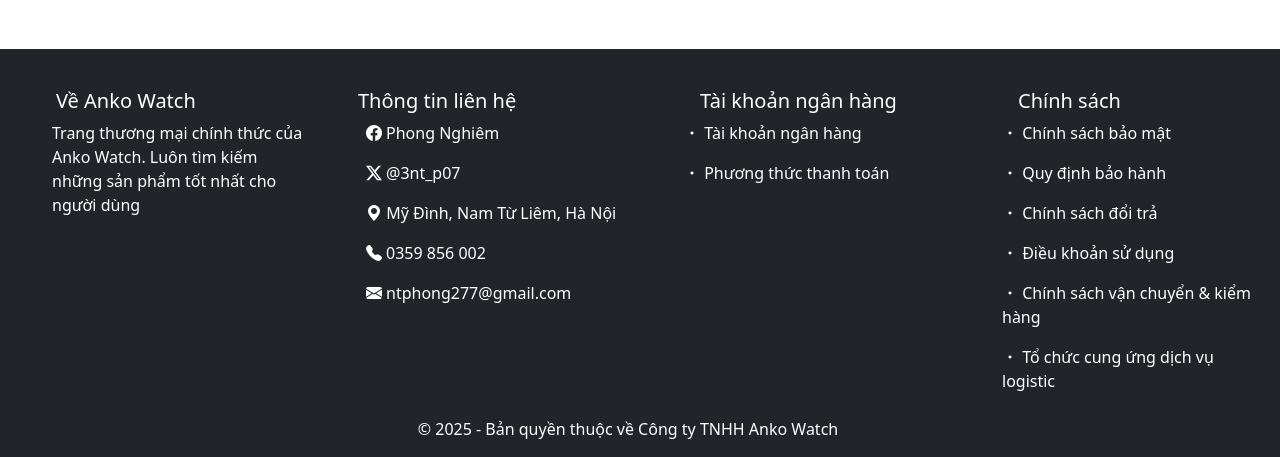
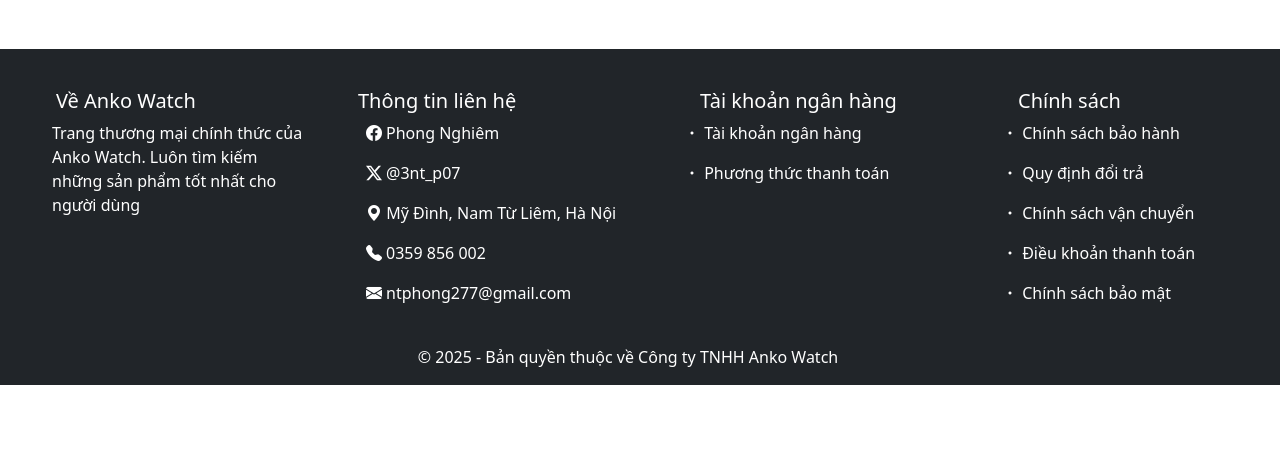
Before and after one commit to nhims2073/AnkoWatch-Ecommerce, a Flask app: page /register in a window 1280 px wide. Shown: the part 1142-1599 px from the top of the page. After the commit the page ends 1527 px from the top, so only its background shows below. Run offline with Flask 3, Linux system fonts and the light colour scheme; some libraries are stand-ins or nearby versions.

Commit message:
update policy

```diff
--- a/templates/base/footer.html
+++ b/templates/base/footer.html
@@ -19,13 +19,12 @@
             <ul><i class="bi bi-dot"></i> Phương thức thanh toán</ul>
         </div>
         <div class="col-xl-3 col-lg-3 col-md-6 col-sm-6">
-            <h5 class="ms-5">Chính sách</h5>
-            <ul><i class="bi bi-dot"></i> Chính sách bảo mật</ul>
-            <ul><i class="bi bi-dot"></i> Quy định bảo hành</ul>
-            <ul><i class="bi bi-dot"></i> Chính sách đổi trả</ul>
-            <ul><i class="bi bi-dot"></i> Điều khoản sử dụng</ul>
-            <ul><i class="bi bi-dot"></i> Chính sách vận chuyển & kiểm hàng</ul>
-            <ul><i class="bi bi-dot"></i> Tổ chức cung ứng dịch vụ logistic</ul>
+            <h5 class="ms-5"><a href="{{ url_for('policy') }}" class="text-decoration-none text-white">Chính sách</a></h5>
+            <ul><i class="bi bi-dot"></i> <a href="{{ url_for('policy') }}#policy-warranty" class="text-decoration-none text-white">Chính sách bảo hành</a></ul>
+            <ul><i class="bi bi-dot"></i> <a href="{{ url_for('policy') }}#policy-return" class="text-decoration-none text-white">Quy định đổi trả</a></ul>
+            <ul><i class="bi bi-dot"></i> <a href="{{ url_for('policy') }}#policy-shipping" class="text-decoration-none text-white">Chính sách vận chuyển</a></ul>
+            <ul><i class="bi bi-dot"></i> <a href="{{ url_for('policy') }}#policy-payment" class="text-decoration-none text-white">Điều khoản thanh toán</a></ul>
+            <ul><i class="bi bi-dot"></i> <a href="{{ url_for('policy') }}#policy-privacy" class="text-decoration-none text-white">Chính sách bảo mật</a></ul>
         </div>
     </div>
 
@@ -34,8 +33,6 @@
     </div>
 </div>
 
-
-
 <script src="{{ url_for('static', filename='js/scripts.js') }}"></script>
 <script data-cfasync="false" src="/cdn-cgi/scripts/5c5dd728/cloudflare-static/email-decode.min.js"></script>
 <script src="https://cdn.jsdelivr.net/npm/bootstrap@5.3.3/dist/js/bootstrap.bundle.min.js" integrity="sha384-YvpcrYf0tY3lHB60NNkmXc5s9fDVZLESaAA55NDzOxhy9GkcIdslK1eN7N6jIeHz" crossorigin="anonymous"></script>
```
